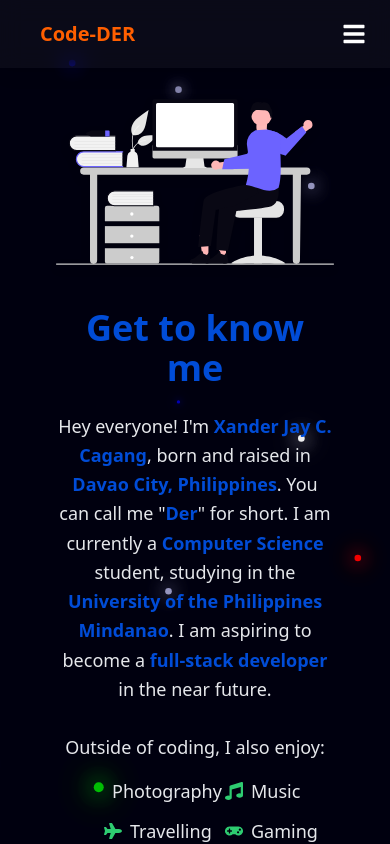
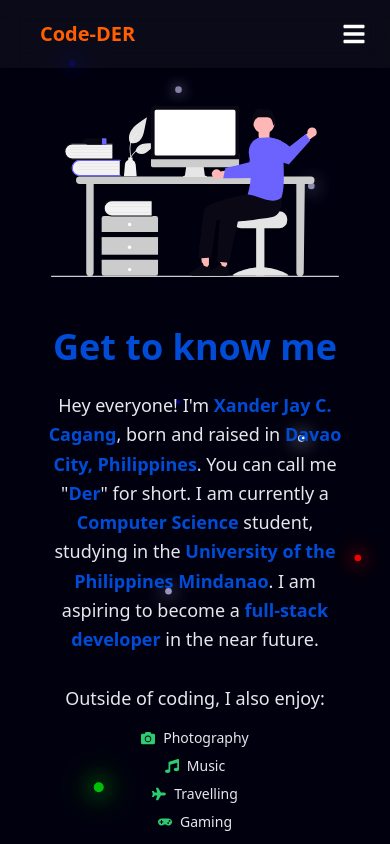
Before and after one commit to Code-DER/Xander-Jay-Cagang-Portfolio, a React (Vite) app in the folder my-portfolio/: page /about in a window 390 px wide. Shown: the top 844 px of the page. Built offline with nearby package versions, Linux system fonts and the light colour scheme.

Commit message:
fix: icons alignment

```diff
--- a/my-portfolio/src/components/About.jsx
+++ b/my-portfolio/src/components/About.jsx
@@ -8,7 +8,7 @@
         <>
             {/* Get to know info */}
             <motion.section
-                className="min-h-[calc(100vh-4rem)] flex-1 flex flex-col md:flex-row items-center justify-center md:justify-between text-center md:text-left gap-8 px-6 md:px-8 lg:px-20 mt-6 md:mt-0"
+                className="min-h-[calc(100vh-4rem)] flex-1 flex flex-col md:flex-row items-center justify-center md:justify-between text-center md:text-left gap-8 px-3 md:px-8 lg:px-20 mt-6 md:mt-0"
                 initial={{ opacity: 0, x: -50 }}
                 animate={{ opacity: 1, x: 0 }}
                 transition={{ duration: 0.5 }}
@@ -61,17 +61,17 @@
                         </p>
                         <br/>
                         <p className="text-lg md:text-xl">Outside of coding, I also enjoy:</p>
-                        <ul className="grid grid-cols-2 gap-3 pt-4 text-lg ml-12 md:ml-0">
-                            <li className="flex items-center gap-2">
+                        <ul className="grid sm:grid-cols-2 grid-cols-1 gap-2 pt-4 text-sm lg:text-lg sm:mx-auto">
+                            <li className="flex items-center justify-center sm:justify-start gap-2">
                                 <FaCamera className="text-[#2ECC71]"/> Photography
                             </li>
-                            <li className="flex items-center gap-2">
+                            <li className="flex items-center justify-center sm:justify-start gap-2">
                                 <FaMusic className="text-[#2ECC71]"/> Music
                             </li>
-                            <li className="flex items-center gap-2">
+                            <li className="flex items-center justify-center sm:justify-start gap-2">
                                 <FaPlane className="text-[#2ECC71]"/> Travelling
                             </li>
-                            <li className="flex items-center gap-2">
+                            <li className="flex items-center justify-center sm:justify-start gap-2">
                                 <FaGamepad className="text-[#2ECC71]"/> Gaming
                             </li>
                         </ul>
```
